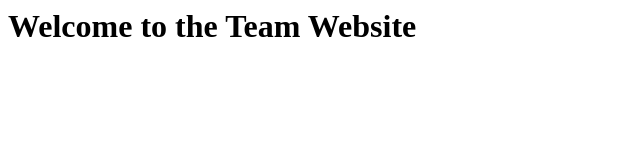
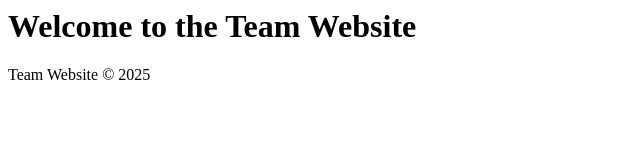
Before and after one commit to Hansib/team-website, a plain HTML site: page index.html in a window 1280 px wide. Shown: the whole page, without its empty margins (0-640 px from the left). Drawn offline with Linux system fonts and the light colour scheme.

Commit message:
Added footer section

```diff
--- a/index.html
+++ b/index.html
@@ -6,3 +6,6 @@
         <h1>Welcome to the Team Website</h1>
     </body>
 </html>
+<footer>
+    <p>Team Website © 2025</p>
+</footer>
```
